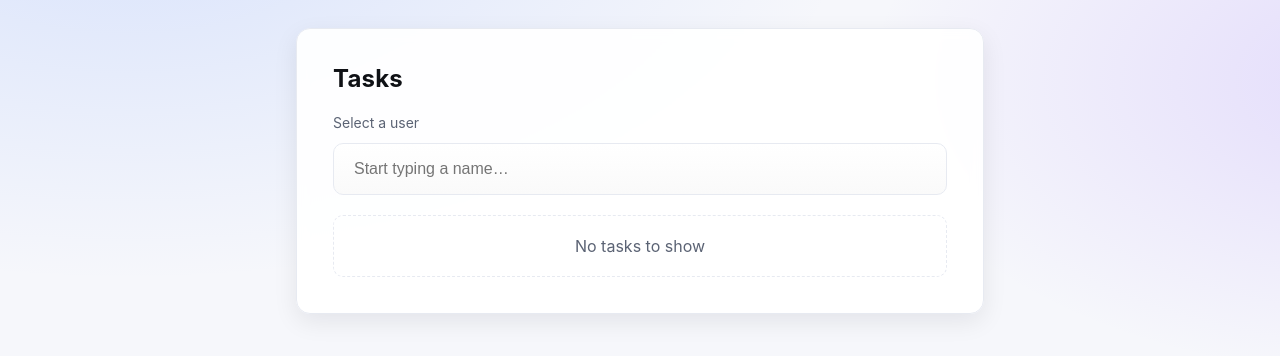
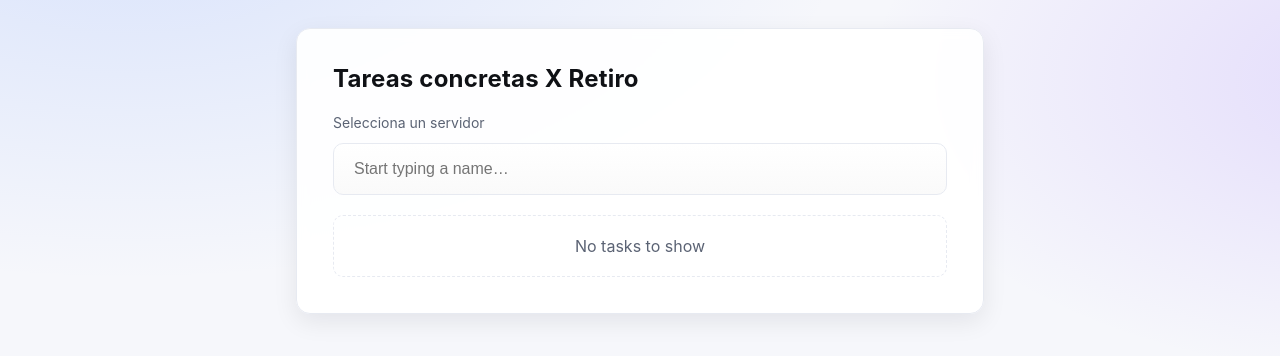
Before and after one commit to JeezLuis/JeezLuis.github.io, a plain HTML site: page index.html in a window 1280 px wide. Drawn offline with Linux system fonts and the light colour scheme.

Commit message:
Español

```diff
--- a/index.html
+++ b/index.html
@@ -2,15 +2,15 @@
 <html lang="en">
 <head>
     <meta charset="UTF-8">
-    <title>Task Viewer</title>
+    <title>Tareas Concretas Retiro</title>
     <meta name="viewport" content="width=device-width, initial-scale=1, viewport-fit=cover">
     <link rel="stylesheet" href="styles.css">
 </head>
 <body>
     <main class="app">
         <section class="card">
-            <h1>Tasks</h1>
-            <label class="field-label" for="userInput">Select a user</label>
+            <h1>Tareas concretas X Retiro</h1>
+            <label class="field-label" for="userInput">Selecciona un servidor</label>
             <input id="userInput" list="userList" type="text" placeholder="Start typing a name…" aria-label="Select user" autocomplete="off">
             <datalist id="userList"></datalist>
             <ul id="taskList" class="tasks"></ul>
```
